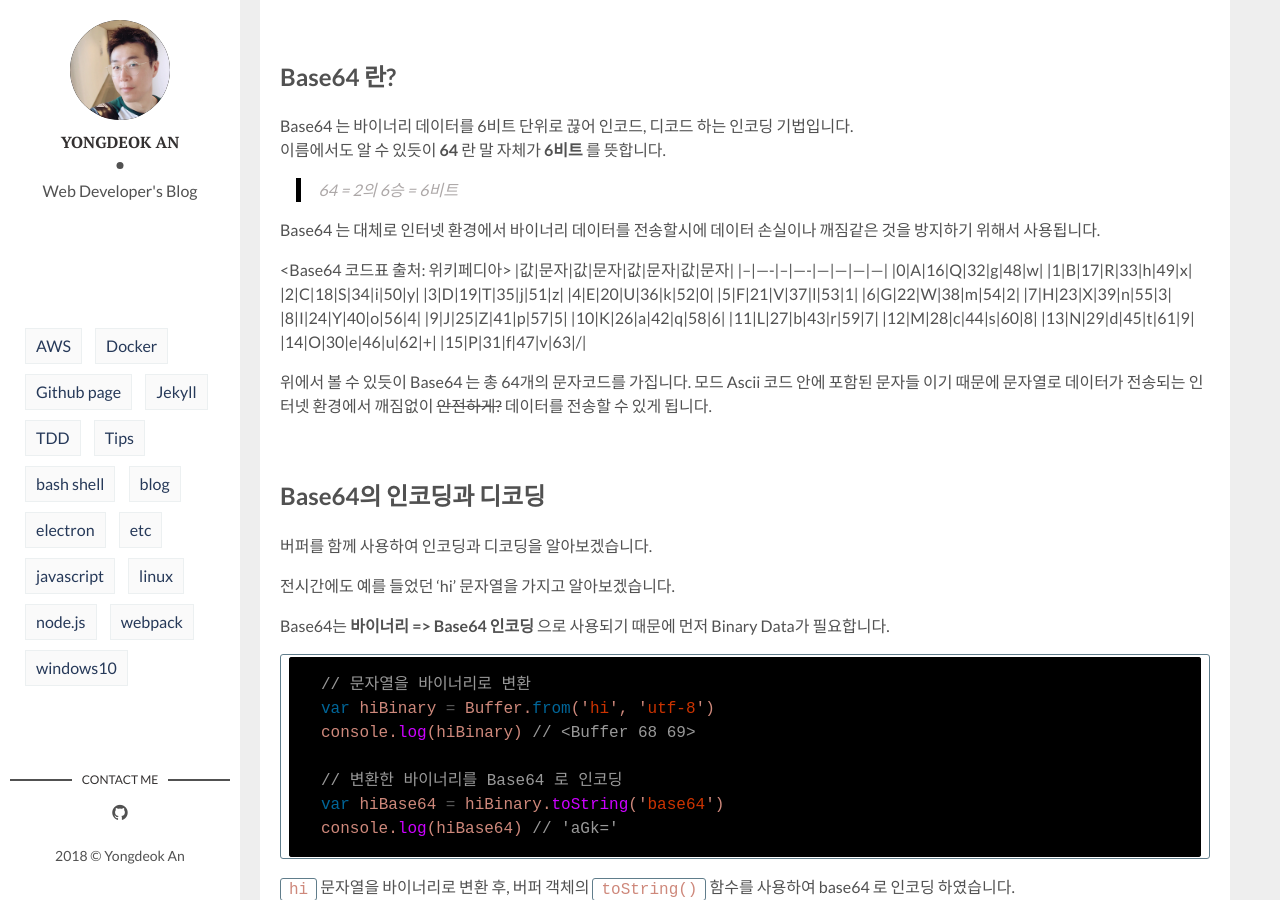
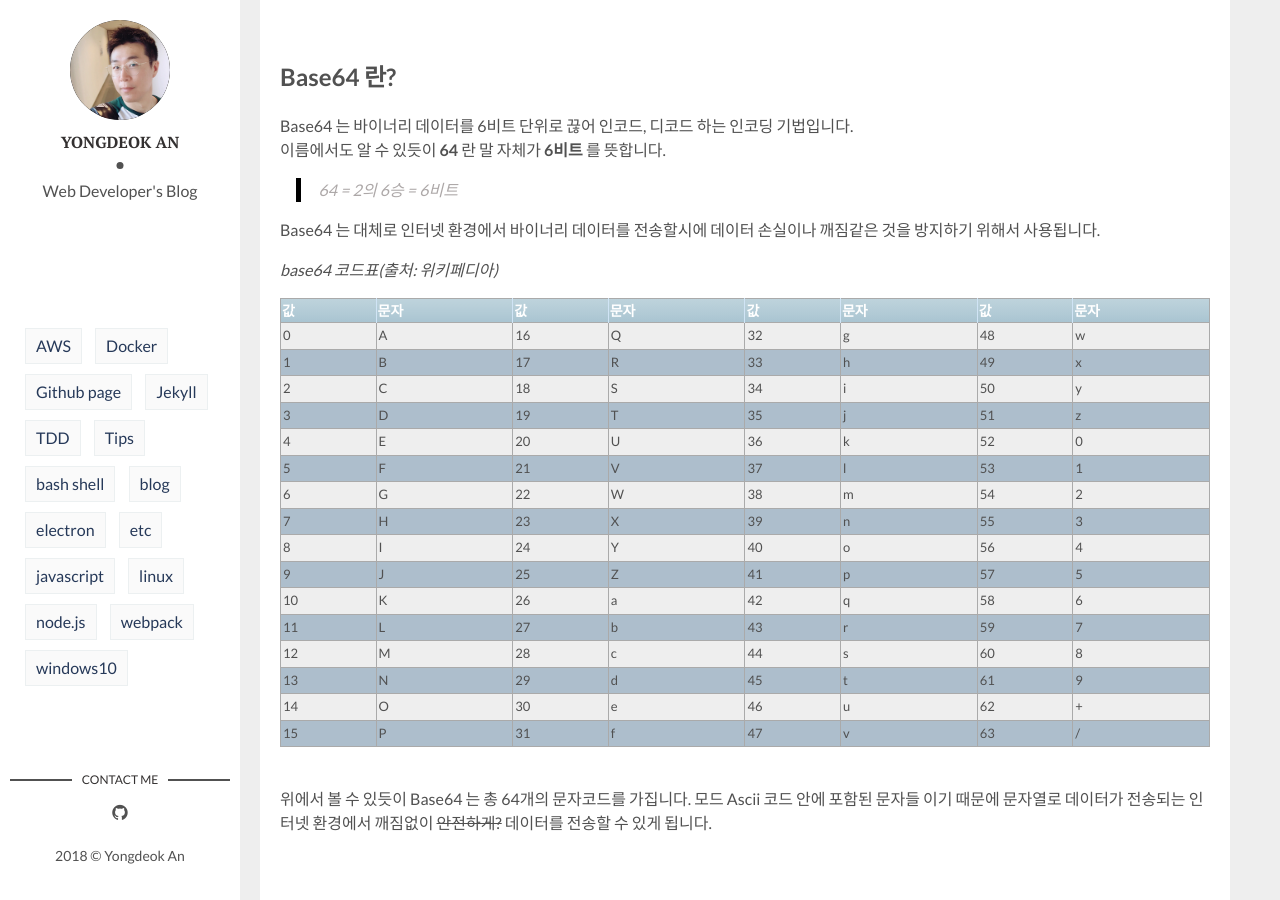
Before and after one commit to krauser085/krauser085.github.io, a Jekyll site: the page built from _posts/2018-12-03-node.js-02-Buffer.md, in a window 1280 px wide and 900 px high, scrolled down 673 px. Built offline with Jekyll 4.4.1, drawn with Linux system fonts in a browser that asks for light colours; comment, search, counter and statistics services are not loaded.

Commit message:
update last commit

```diff
--- a/_posts/2018-12-03-node.js-02-Buffer.md
+++ b/_posts/2018-12-03-node.js-02-Buffer.md
@@ -19,9 +19,11 @@ Base64 는 바이너리 데이터를 6비트 단위로 끊어 인코드, 디코
 
 Base64 는 대체로 인터넷 환경에서 바이너리 데이터를 전송할시에 데이터 손실이나 깨짐같은 것을 방지하기 위해서 사용됩니다.
 
-<Base64 코드표 출처: 위키페디아>
+
+*base64 코드표(출처: 위키페디아)*
+
 |값|문자|값|문자|값|문자|값|문자|
-|--|----|--|----|---|---|---|---|
+|---|---|---|---|---|---|---|---|
 |0|A|16|Q|32|g|48|w|
 |1|B|17|R|33|h|49|x|
 |2|C|18|S|34|i|50|y|
@@ -36,9 +38,10 @@ Base64 는 대체로 인터넷 환경에서 바이너리 데이터를 전송할
 |11|L|27|b|43|r|59|7|
 |12|M|28|c|44|s|60|8|
 |13|N|29|d|45|t|61|9|
-|14|O|30|e|46|u|62|+|
-|15|P|31|f|47|v|63|/|
+|14|O|30|e|46|u|62| + |
+|15|P|31|f|47|v|63| / |
 
+<br/>
 위에서 볼 수 있듯이 Base64 는 총 64개의 문자코드를 가집니다. 모드 Ascii 코드 안에 포함된 문자들 이기 때문에 문자열로 데이터가 전송되는 인터넷 환경에서 깨짐없이 ~~안전하게?~~ 데이터를 전송할 수 있게 됩니다.
 
 <br/>
```
